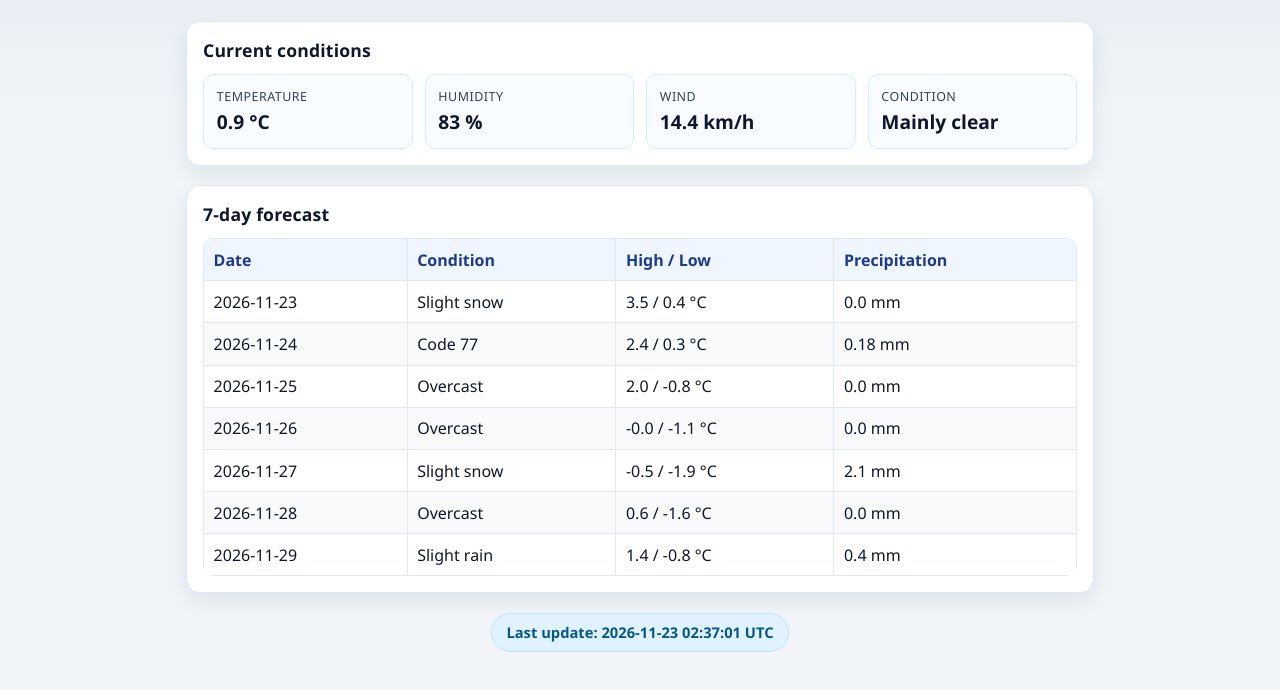
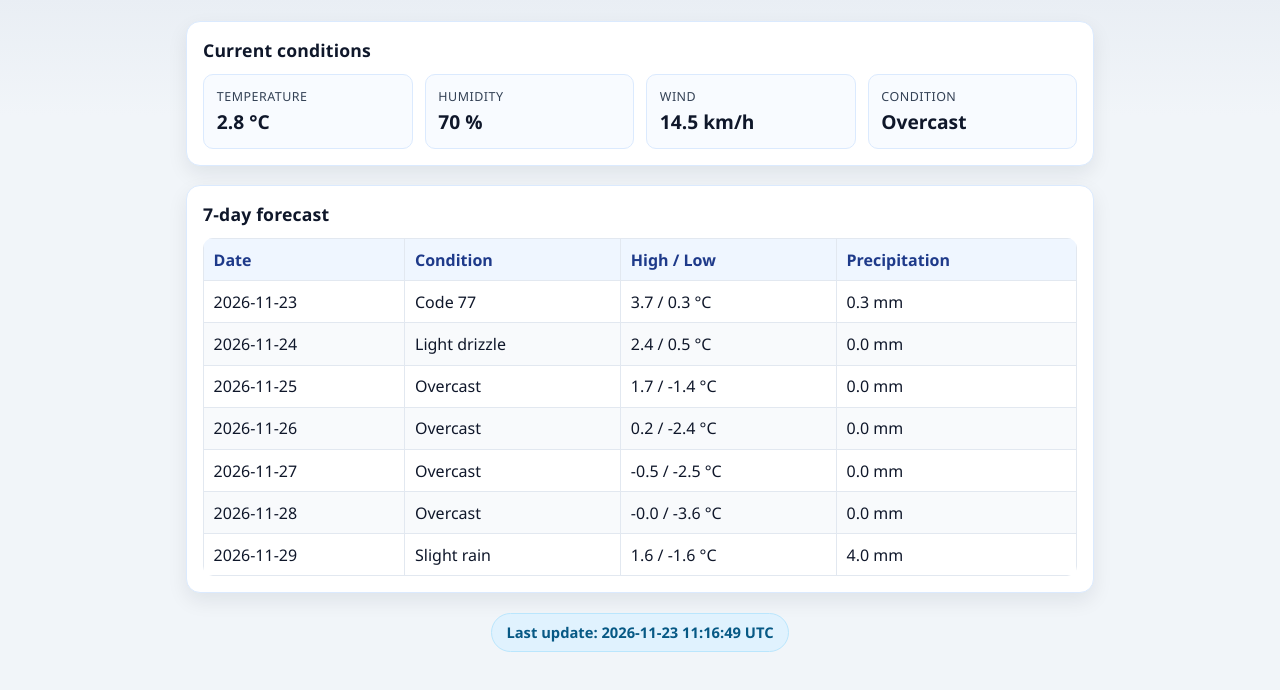
Before and after one commit to mustiego2001-commits/PRACA, a plain HTML site: page index.html in a window 1280 px wide. Shown: the part 104-794 px from the top of the page. Drawn offline with Linux system fonts and the light colour scheme.

Commit message:
chore: refresh weather dashboard data

```diff
--- a/index.html
+++ b/index.html
@@ -111,10 +111,10 @@
     <section class="panel">
       <h2>Current conditions</h2>
       <div class="cards">
-        <div class="card"><div class="label">Temperature</div><div class="value">0.9 °C</div></div>
-        <div class="card"><div class="label">Humidity</div><div class="value">83 %</div></div>
-        <div class="card"><div class="label">Wind</div><div class="value">14.4 km/h</div></div>
-        <div class="card"><div class="label">Condition</div><div class="value">Mainly clear</div></div>
+        <div class="card"><div class="label">Temperature</div><div class="value">2.8 °C</div></div>
+        <div class="card"><div class="label">Humidity</div><div class="value">70 %</div></div>
+        <div class="card"><div class="label">Wind</div><div class="value">14.5 km/h</div></div>
+        <div class="card"><div class="label">Condition</div><div class="value">Overcast</div></div>
       </div>
     </section>
 
@@ -125,13 +125,13 @@
           <tr><th>Date</th><th>Condition</th><th>High / Low</th><th>Precipitation</th></tr>
         </thead>
         <tbody>
-          <tr><td>2026-11-23</td><td>Slight snow</td><td>3.5 / 0.4 °C</td><td>0.0 mm</td></tr><tr><td>2026-11-24</td><td>Code 77</td><td>2.4 / 0.3 °C</td><td>0.18 mm</td></tr><tr><td>2026-11-25</td><td>Overcast</td><td>2.0 / -0.8 °C</td><td>0.0 mm</td></tr><tr><td>2026-11-26</td><td>Overcast</td><td>-0.0 / -1.1 °C</td><td>0.0 mm</td></tr><tr><td>2026-11-27</td><td>Slight snow</td><td>-0.5 / -1.9 °C</td><td>2.1 mm</td></tr><tr><td>2026-11-28</td><td>Overcast</td><td>0.6 / -1.6 °C</td><td>0.0 mm</td></tr><tr><td>2026-11-29</td><td>Slight rain</td><td>1.4 / -0.8 °C</td><td>0.4 mm</td></tr>
+          <tr><td>2026-11-23</td><td>Code 77</td><td>3.7 / 0.3 °C</td><td>0.3 mm</td></tr><tr><td>2026-11-24</td><td>Light drizzle</td><td>2.4 / 0.5 °C</td><td>0.0 mm</td></tr><tr><td>2026-11-25</td><td>Overcast</td><td>1.7 / -1.4 °C</td><td>0.0 mm</td></tr><tr><td>2026-11-26</td><td>Overcast</td><td>0.2 / -2.4 °C</td><td>0.0 mm</td></tr><tr><td>2026-11-27</td><td>Overcast</td><td>-0.5 / -2.5 °C</td><td>0.0 mm</td></tr><tr><td>2026-11-28</td><td>Overcast</td><td>-0.0 / -3.6 °C</td><td>0.0 mm</td></tr><tr><td>2026-11-29</td><td>Slight rain</td><td>1.6 / -1.6 °C</td><td>4.0 mm</td></tr>
         </tbody>
       </table>
     </section>
 
     <footer class="timestamp-wrap">
-      <div class="timestamp">Last update: 2026-11-23 02:37:01 UTC</div>
+      <div class="timestamp">Last update: 2026-11-23 11:16:49 UTC</div>
     </footer>
   </main>
 </body>
```
